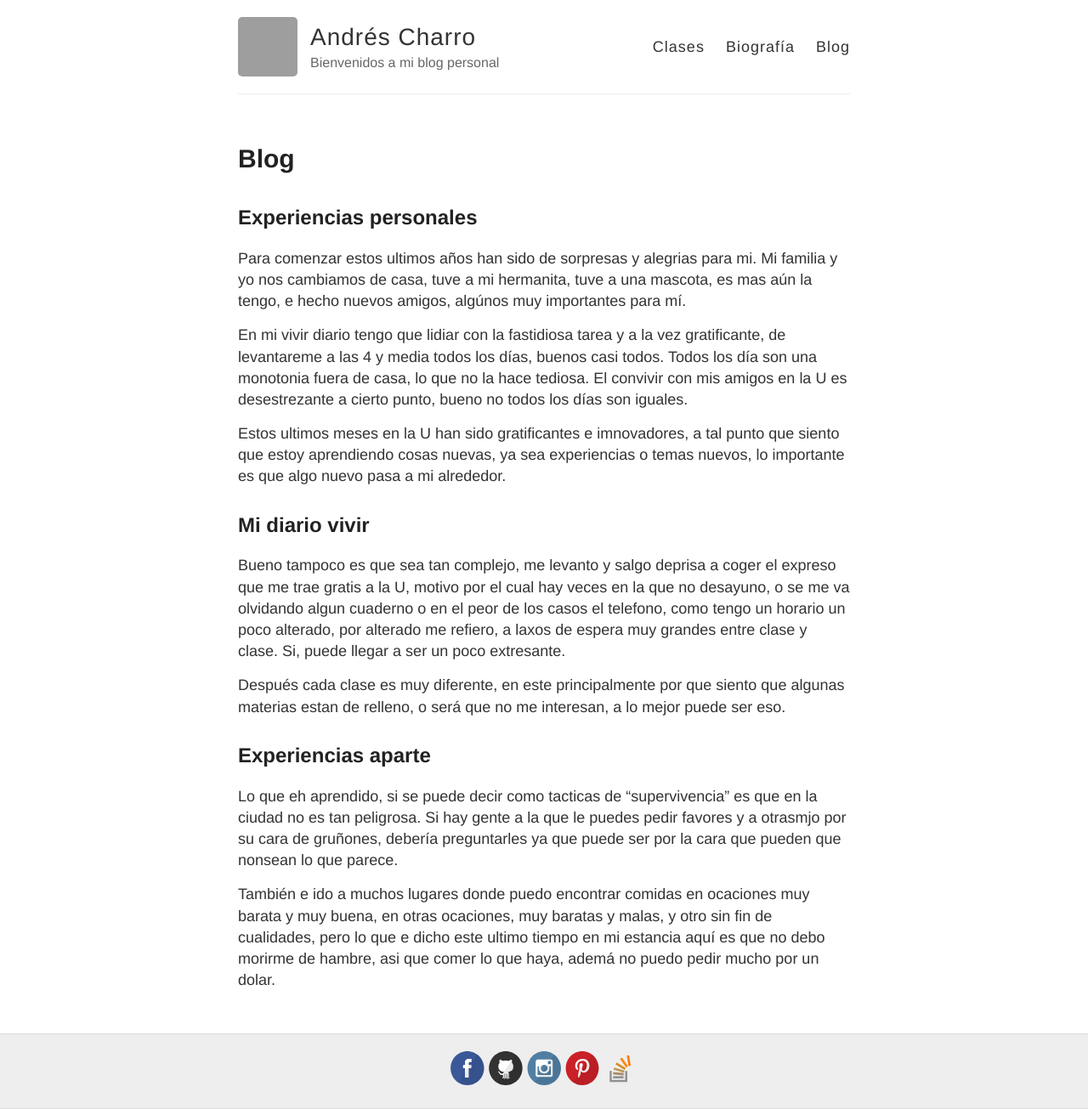
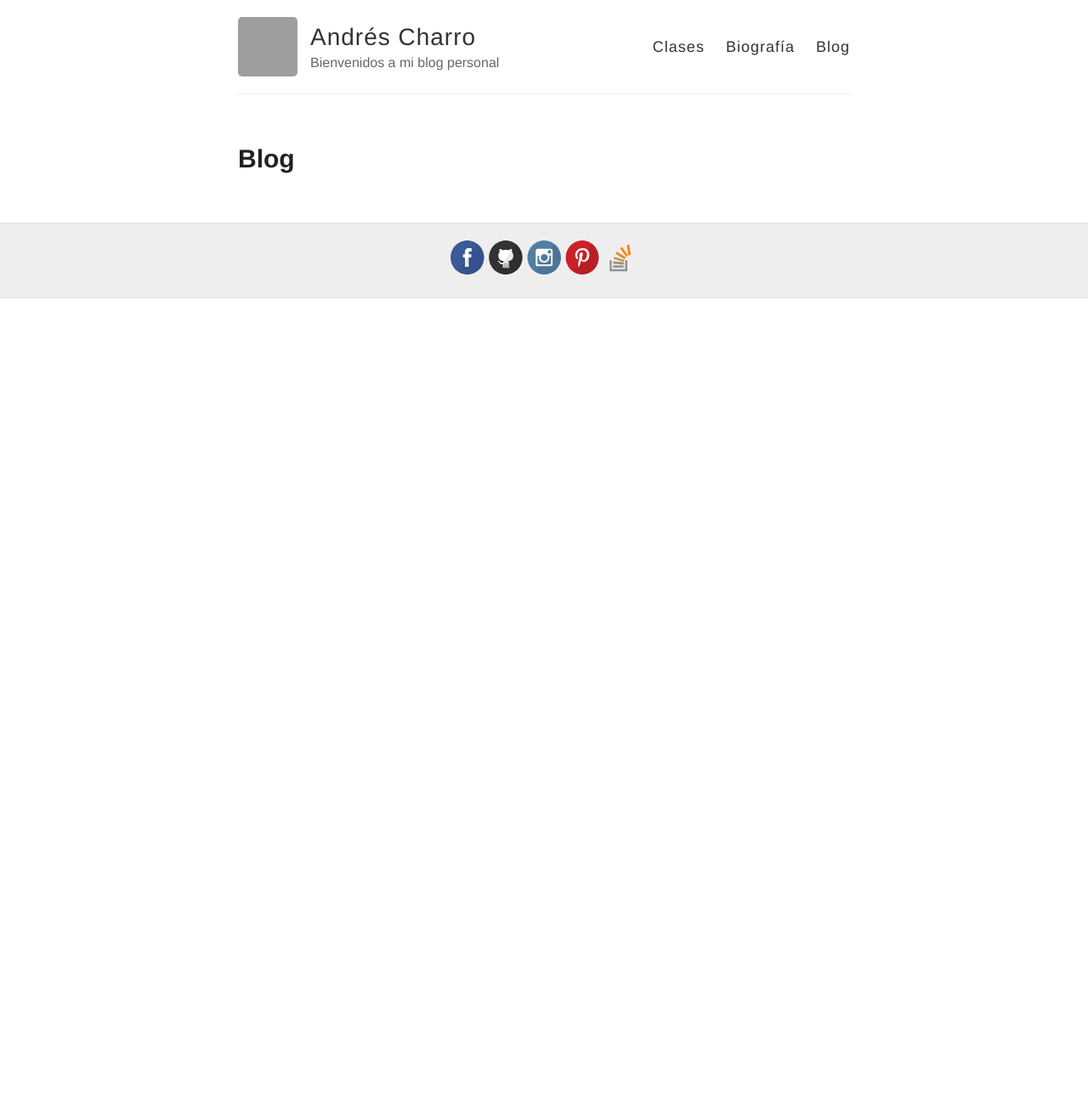
Before and after one commit to andrescharro22/Carlos-F007.github.io, a Jekyll site: the page built from blog.md, in a window 1280 px wide. Shown: the whole page at 85% size. Built offline with Jekyll 4.4.1, drawn with Linux system fonts in a browser that asks for light colours; after the commit the page ends 900 px from its top, so only the background shows below that; grey boxes are pictures that could not be loaded.

Commit message:
Update blog.md

```diff
--- a/blog.md
+++ b/blog.md
@@ -3,30 +3,3 @@ layout: page
 title: Blog
 permalink: /blog/
 ---
-
-Experiencias personales
---
-
-Para comenzar estos ultimos años han sido de sorpresas y alegrias para mi. Mi familia y yo nos cambiamos de casa, tuve a mi hermanita, tuve a una mascota, es mas aún la tengo, e hecho nuevos amigos, algúnos muy importantes para mí.
-
-En mi vivir diario tengo que lidiar con la fastidiosa tarea y a la vez gratificante, de levantareme a las 4 y media todos los días, buenos casi todos. Todos los día son una monotonia fuera de casa, lo que no la hace tediosa. El convivir con mis amigos en la U es desestrezante a cierto punto, bueno no todos los días son iguales.
-
-Estos ultimos meses en la U han sido gratificantes e imnovadores, a tal punto que siento que estoy aprendiendo cosas nuevas, ya sea experiencias o temas nuevos, lo importante es que algo nuevo pasa a mi alrededor.
-
-
-
-Mi diario vivir
---
-
-Bueno tampoco es que sea tan complejo, me levanto y salgo deprisa a coger el expreso que me trae gratis a la U, motivo por el cual hay veces en la que no desayuno, o se me va olvidando algun cuaderno o en el peor de los casos el telefono, como tengo un horario un poco alterado, por alterado me refiero, a laxos de espera muy grandes entre clase y clase. Si, puede llegar a ser un poco extresante.
-
-Después cada clase es muy diferente, en este principalmente por que siento que algunas materias estan de relleno, o será que no me interesan, a lo mejor puede ser eso.
-
-
-Experiencias aparte
---
-
-Lo que eh aprendido, si se puede decir como tacticas de "supervivencia"
-es que en la ciudad no es tan peligrosa. Si hay gente  a la que le puedes pedir favores y a otrasmjo por su cara de gruñones, debería preguntarles ya que puede ser por la cara que pueden que nonsean lo que parece.
-
-También e ido a muchos lugares donde puedo encontrar comidas en ocaciones muy barata y muy buena, en otras ocaciones, muy baratas y malas, y otro sin fin de cualidades, pero lo que e dicho este ultimo tiempo en mi estancia aquí es que no debo morirme de hambre, asi que comer lo que haya, ademá no puedo pedir mucho por un dolar.
```
